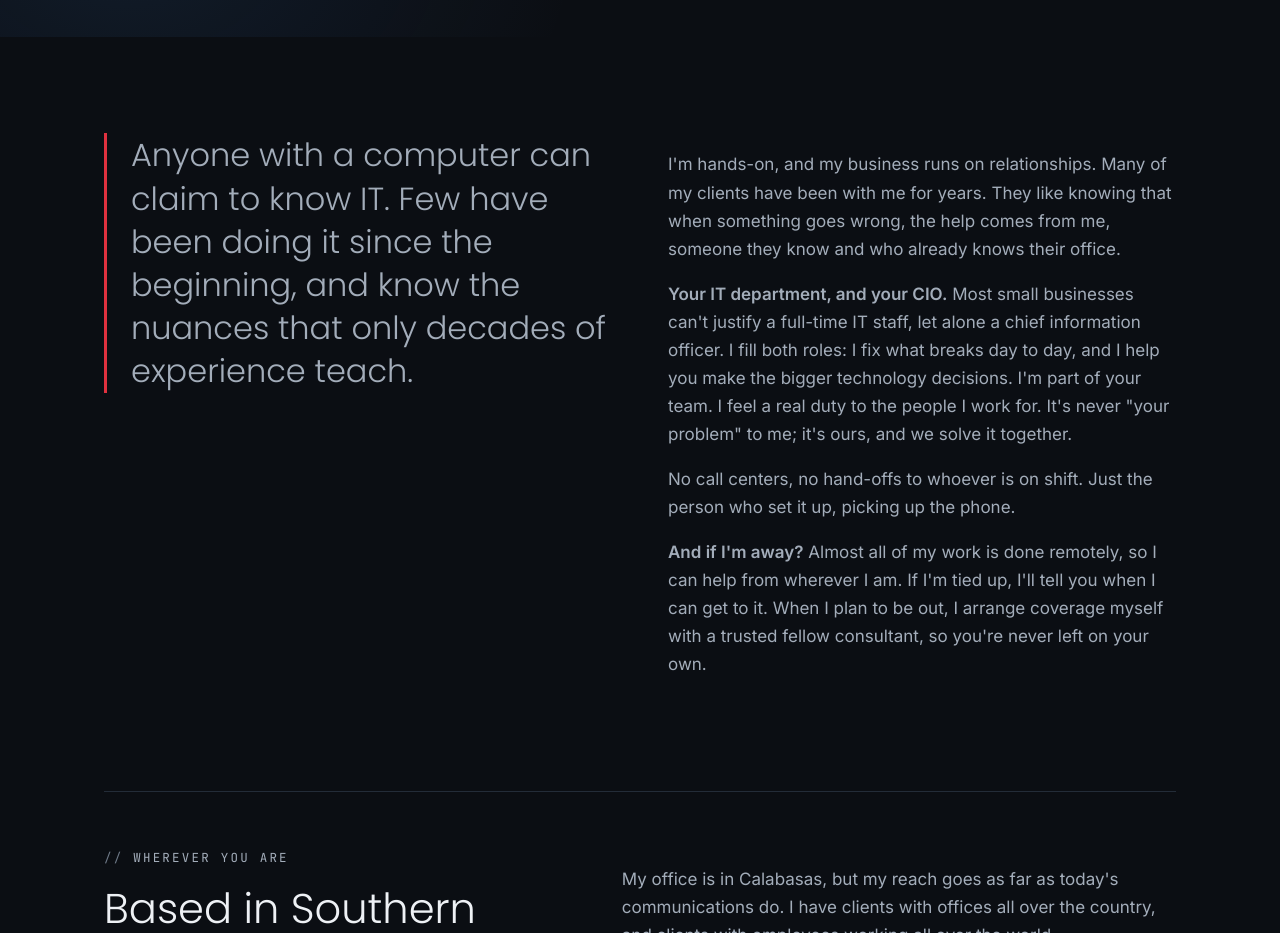
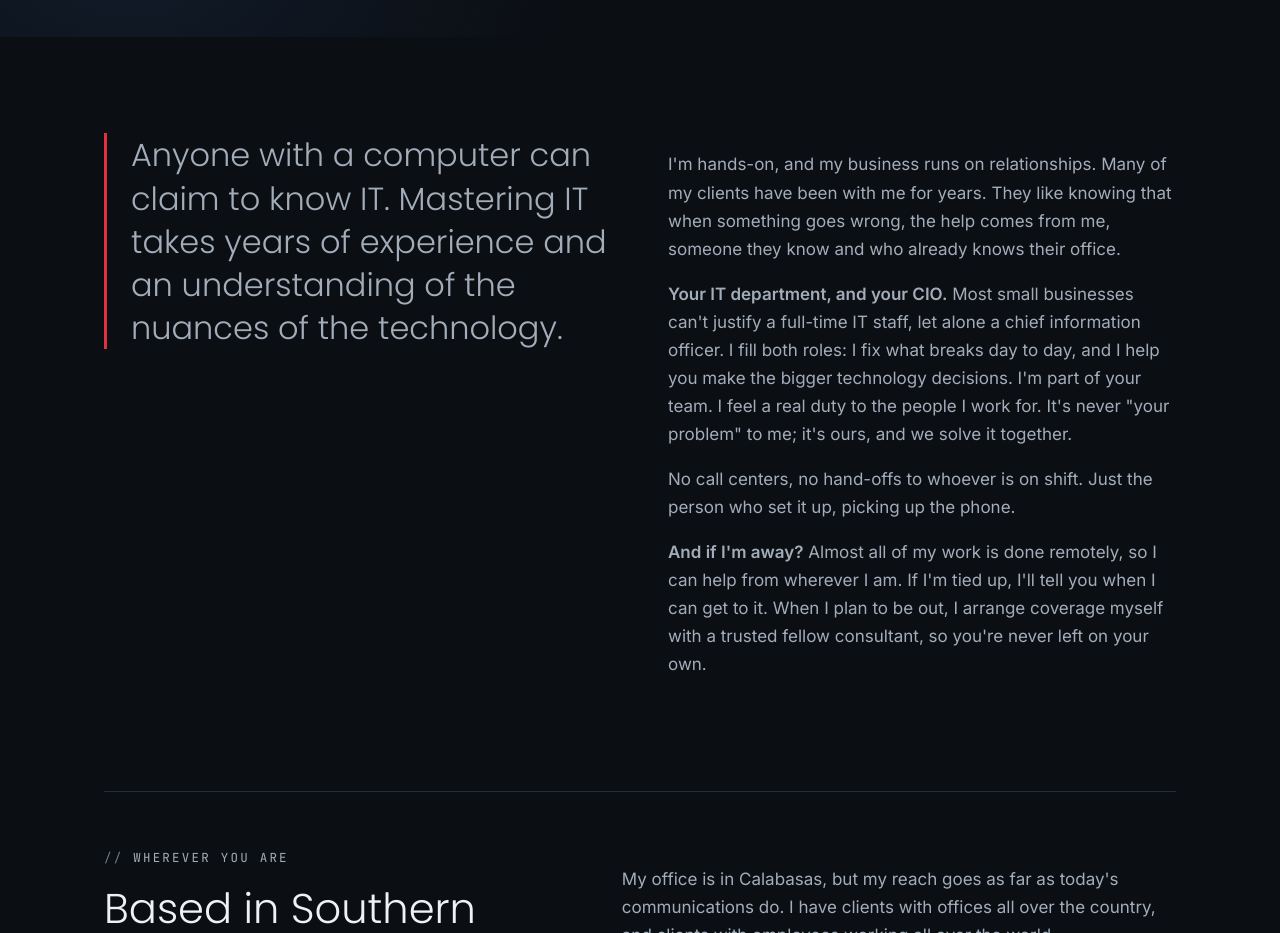
Before and after one commit to tomshubert/tomshubert-com, a plain HTML site: page index.html in a window 1280 px wide. Shown: the part 800-1733 px from the top of the page. Drawn offline with Linux system fonts and the light colour scheme.

Commit message:
Home: Tom's wording for the opening quote
Co-Authored-By: Claude Opus 5.5 <noreply@anthropic.com>
Claude-Session: https://claude.ai/code/session_01WW95L2WJD4jhTqMTzwgRe5

```diff
--- a/index.html
+++ b/index.html
@@ -58,7 +58,7 @@
 <main>
 <section class="personal wrap">
   <div class="personal-inner">
-    <p class="quote">Anyone with a computer can claim to know IT. Few have been doing it since the beginning, and know the nuances that only decades of experience teach.</p>
+    <p class="quote">Anyone with a computer can claim to know IT. Mastering IT takes years of experience and an understanding of the nuances of the technology.</p>
     <div>
       <p>I'm hands-on, and my business runs on relationships. Many of my clients have been with me for years. They like knowing that when something goes wrong, the help comes from me, someone they know and who already knows their office.</p>
       <p><b>Your IT department, and your CIO.</b> Most small businesses can't justify a full-time IT staff, let alone a chief information officer. I fill both roles: I fix what breaks day to day, and I help you make the bigger technology decisions. I'm part of your team. I feel a real duty to the people I work for. It's never "your problem" to me; it's ours, and we solve it together.</p>
```
Also changed, not shown: src/personal.html (+1 -1 lines).
